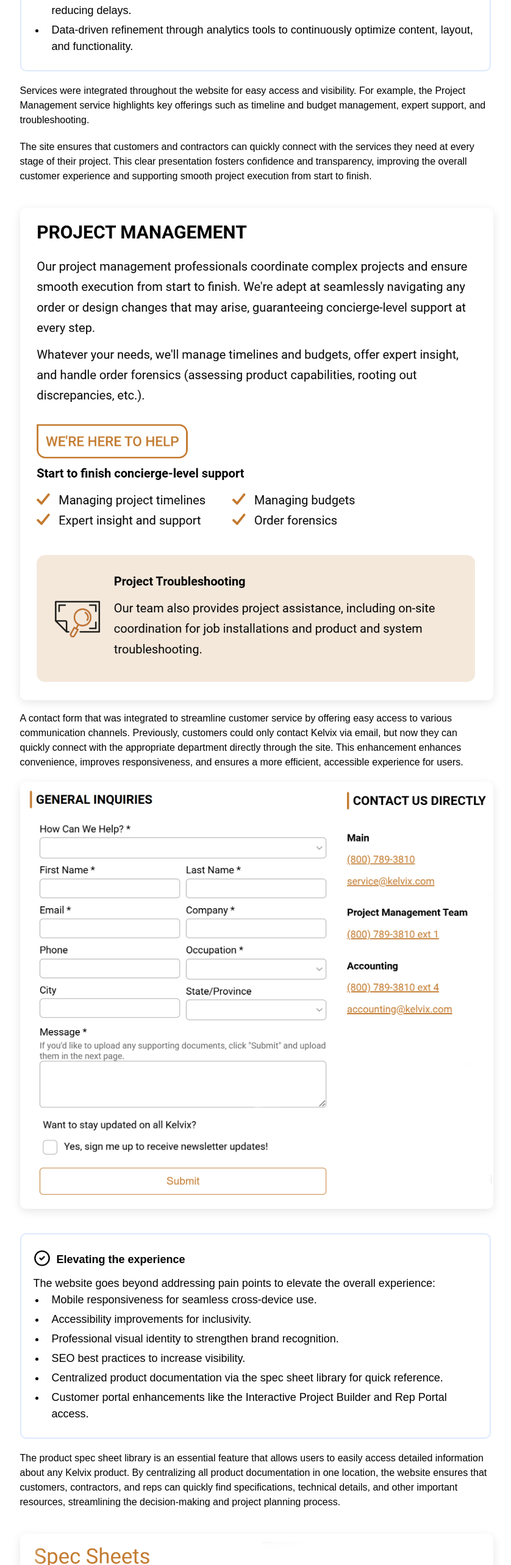
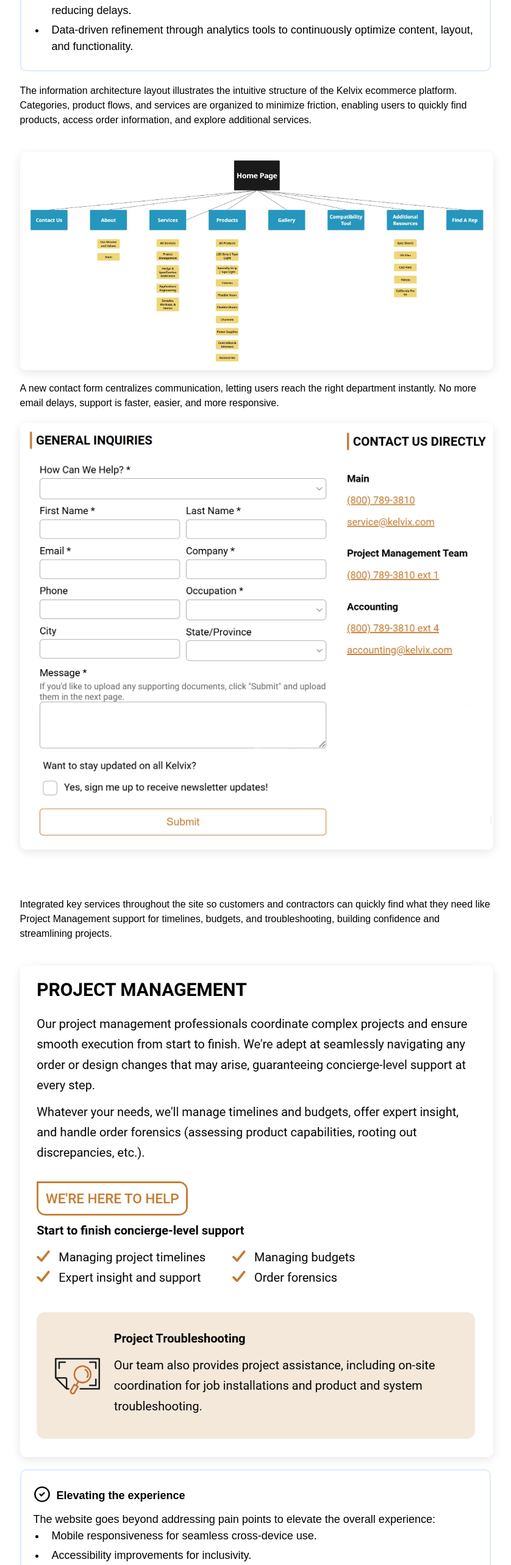
Before and after one commit to RaeOfChey/Portfolio, a React (Vite) app: page /kelvix-case-study in a window 1280 px wide. Shown: the part 3580-6146 px from the top of the page at 61% size, without its empty margins (350-1188 px from the left). Built offline with nearby package versions, Linux system fonts and the light colour scheme; a web font is replaced by a local one.

Commit message:
Adjusted images in kelvix case study

```diff
--- a/src/pages/KelvixCaseStudy.jsx
+++ b/src/pages/KelvixCaseStudy.jsx
@@ -22,6 +22,7 @@
 import KelvixCaseStudyImage3 from "../assets/Kelvix CaseStudy Image3.png";
 import KelvixCaseStudyImage4 from "../assets/Kelvix CaseStudy Image4.png";
 import KelvixCaseStudyImage5 from "../assets/Kelvix CaseStudy Image5.png";
+import KelvixCaseStudyImage6 from "../assets/Kelvix CaseStudy Image6.jpg";
 
 const KelvixCaseStudy = () => {
   const carouselContainerRef = useRef(null);
@@ -337,46 +338,44 @@
             <div className="image-row-1">
               <div className="image-column-left-1">
                 <img
+                  src={KelvixCaseStudyImage6}
+                  alt="This image depicts the information architecture layout, which illustrates the intuitive structure of the Kelvix ecommerce platform. Categories, product flows, and services are organized to minimize friction, enabling users to quickly find products, access order information, and explore additional services."
+                  className="case-study-image"
+                />
+              </div>
+              <div className="image-column-right-1">
+                <p id="the-filter-bar-subtitle" className="image-subtitles">The information architecture layout illustrates the intuitive structure of the Kelvix ecommerce platform. Categories, product flows, and services are organized to minimize friction, enabling users to quickly find products, access order information, and explore additional services.</p>
+              </div>
+            </div>
+
+            <br />
+            <div className="image-row-2">
+              <div className="image-column">
+                <p id="approach" className="image-subtitles-left-2">
+                  A new contact form centralizes communication, letting users reach the right department instantly. No more email delays, support is faster, easier, and more responsive.
+                </p>
+              </div>
+              <div className="image-column-right-2 left-align">
+                <img
+                  src={KelvixCaseStudyImage3}
+                  alt="This image shows a new contact form that centralizes communication, letting users reach the right department instantly. No more email delays, support is faster, easier, and more responsive."
+                  className="case-study-image"
+                />
+              </div>
+            </div>
+            <br />
+            <div className="image-row-1">
+              <div className="image-column-left-1">
+                <img
                   src={KelvixCaseStudyImage2}
-                  alt="This image depicts how services were integrated throughout the website for easy access and visibility. For example in this image, Project Management service highlights key offerings such as timeline and budget management, expert support, and troubleshooting. The site ensures that customers and contractors can quickly connect with the services they need at every stage of their project. This clear presentation fosters confidence and transparency, improving the overall customer experience and supporting smooth project execution from start to finish."
+                  alt="This image depicts integrated key services throughout the site so customers and contractors can quickly find what they need—like Project Management support for timelines, budgets, and troubleshooting—building confidence and streamlining projects."
                   className="case-study-image"
                 />
               </div>
               <div className="image-column-right-1">
                 <p id="the-filter-bar-subtitle" className="image-subtitles">
-                  Services were integrated throughout the website for easy
-                  access and visibility. For example, the Project Management
-                  service highlights key offerings such as timeline and budget
-                  management, expert support, and troubleshooting.
+                  Integrated key services throughout the site so customers and contractors can quickly find what they need like Project Management support for timelines, budgets, and troubleshooting, building confidence and streamlining projects.
                 </p>
-                <p id="the-filter-bar-subtitle" className="image-subtitles">
-                  The site ensures that customers and contractors can quickly
-                  connect with the services they need at every stage of their
-                  project. This clear presentation fosters confidence and
-                  transparency, improving the overall customer experience and
-                  supporting smooth project execution from start to finish.
-                </p>
-              </div>
-            </div>
-            <br />
-            <div className="image-row-2">
-              <div className="image-column">
-                <p id="approach" className="image-subtitles-left-2">
-                  A contact form that was integrated to streamline customer
-                  service by offering easy access to various communication
-                  channels. Previously, customers could only contact Kelvix via
-                  email, but now they can quickly connect with the appropriate
-                  department directly through the site. This enhancement
-                  enhances convenience, improves responsiveness, and ensures a
-                  more efficient, accessible experience for users.
-                </p>
-              </div>
-              <div className="image-column-right-2 left-align">
-                <img
-                  src={KelvixCaseStudyImage3}
-                  alt="This image shows a contact form that was integrated to streamline customer service by offering easy access to various communication channels. Previously, customers could only contact Kelvix via email, but now they can quickly connect with the appropriate department directly through the site. This enhancement enhances convenience, improves responsiveness, and ensures a more efficient, accessible experience for users."
-                  className="case-study-image"
-                />
               </div>
             </div>
 
@@ -414,22 +413,17 @@
               <div className="image-column-left-1">
                 <img
                   src={KelvixCaseStudyImage5}
-                  alt="This image shows the product spec sheet library, an essential feature that allows users to easily access detailed information about any Kelvix product. By centralizing all product documentation in one location, the website ensures that customers, contractors, and reps can quickly find specifications, technical details, and other important resources, streamlining the decision-making and project planning process."
+                  alt="This image shows the product spec sheet library, where all product documentation is now in one place. Customers, contractors, and reps can quickly find specs, technical details, and resources, simplifying decision-making and project planning."
                   className="case-study-image"
                 />
               </div>
               <div className="image-column-right-1">
                 <p className="image-subtitles">
-                  The product spec sheet library is an essential feature that
-                  allows users to easily access detailed information about any
-                  Kelvix product. By centralizing all product documentation in
-                  one location, the website ensures that customers, contractors,
-                  and reps can quickly find specifications, technical details,
-                  and other important resources, streamlining the
-                  decision-making and project planning process.
+                  All product documentation is now in one place. Customers, contractors, and reps can quickly find specs, technical details, and resources, simplifying decision-making and project planning.
                 </p>
               </div>
             </div>
+            <br />
             <br />
             <div className="image-row-2">
               <div className="image-column">
@@ -446,6 +440,20 @@
                   alt="This image showcases the login and sign-up page for the order management system feature, designed to provide users with a personalized project management dashboard. Users can access their accounts to access a range of features, including the Interactive Project Builder and exclusive Rep Portal access. This integration ensures a seamless experience for managing projects, accessing product specifications, and staying updated with the latest offerings."
                   className="case-study-image"
                 />
+              </div>
+            </div>
+            <div className="image-row-1">
+              <div className="image-column-left-1">
+                <img
+                  src={KelvixCaseStudyImage1}
+                  alt="This image shows how the design makes browsing, purchasing, and tracking effortless. Real-time updates, clear layouts, and visible services ensure smooth, confident journeys for both customers and contractors."
+                  className="case-study-image"
+                />
+              </div>
+              <div className="image-column-right-1">
+                <p className="image-subtitles">
+                  The design makes browsing, purchasing, and tracking effortless. Real-time updates, clear layouts, and visible services ensure smooth, confident journeys for both customers and contractors.
+                </p>
               </div>
             </div>
 
@@ -511,26 +519,6 @@
               <p>
                 Centralized communication channels to provide an easy cohesive support experience.
               </p>
-            </div>
-
-            <div className="image-row-2">
-              <div className="image-column">
-                <p id="approach" className="image-subtitles-left-2">
-                  The redesign prioritizes a seamless, user-friendly experience,
-                  making product browsing, purchasing, and tracking effortless.
-                  With a clear layout and optimized features, the site provides
-                  real-time order updates and highlights valuable services,
-                  ensuring a smooth and efficient journey for both customers and
-                  contractors.
-                </p>
-              </div>
-              <div className="image-column-right-2 left-align">
-                <img
-                  src={KelvixCaseStudyImage1}
-                  alt="This image depicts a LED lighting product page, demonstrating how the redesign prioritizes a seamless, user-friendly experience, making product browsing, purchasing, and tracking effortless. With a clear layout and optimized features, the site provides real-time order updates and highlights valuable services, ensuring a smooth and efficient journey for both customers and contractors."
-                  className="case-study-image"
-                />
-              </div>
             </div>
           </div>
         </div>
```
Also changed, not shown: src/assets/Kelvix CaseStudy Image6.jpg.
